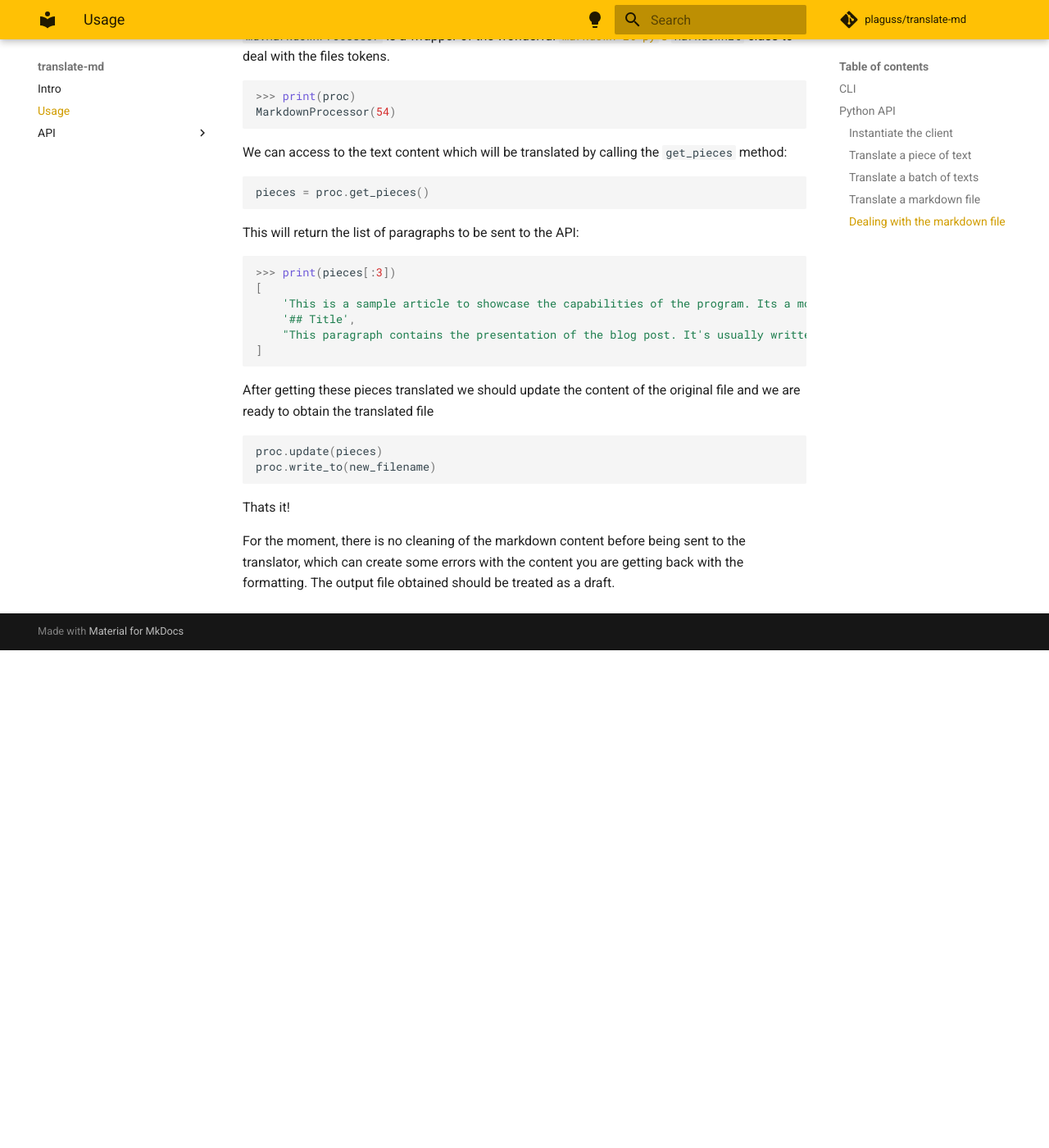
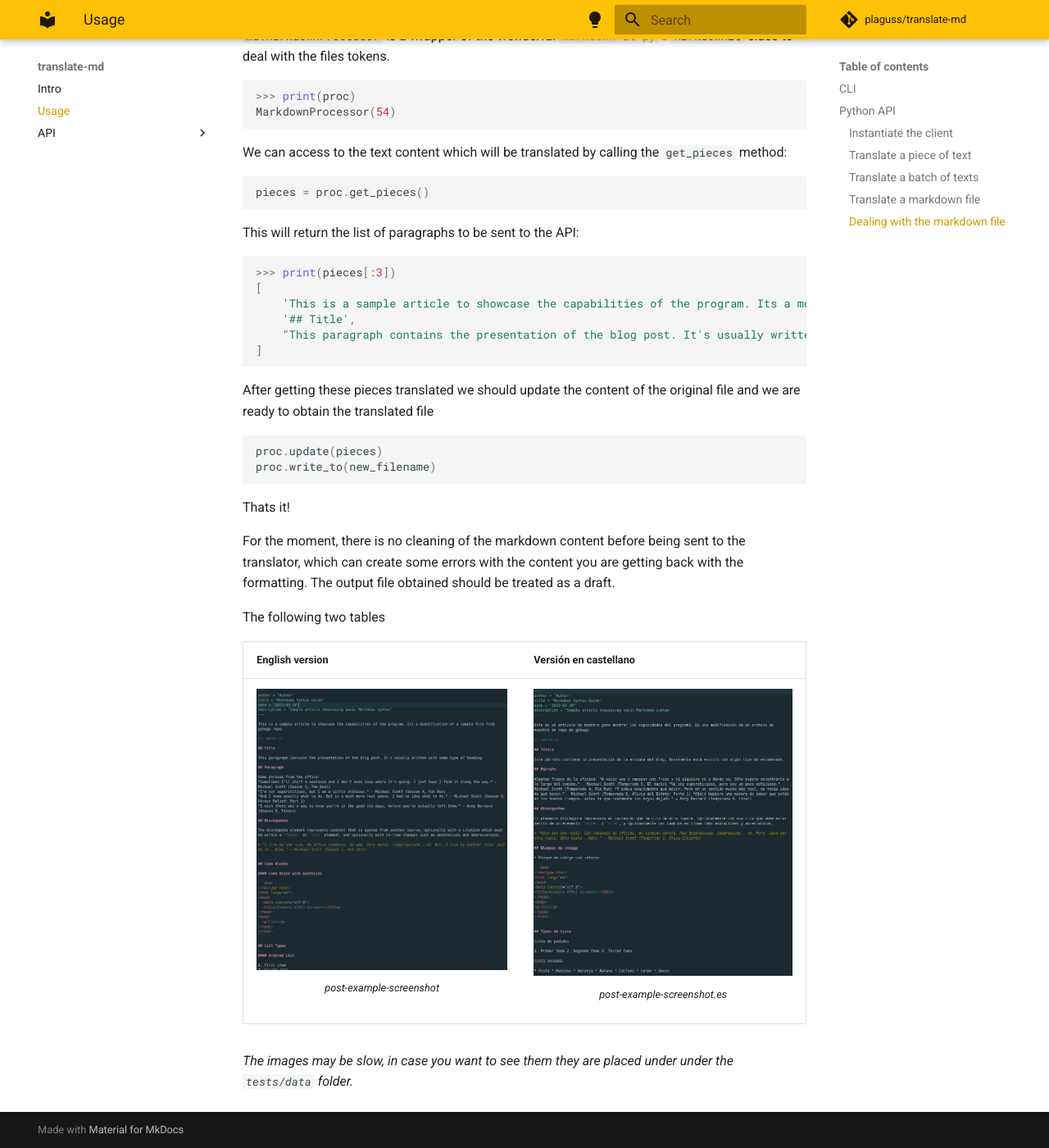
Before and after one commit to plaguss/translate-md, an MkDocs documentation site: the page built from docs/usage.md, in a window 1280 px wide and 1400 px high, scrolled down 2157 px. Shown: the whole window at 82% size. Built offline with MkDocs 1.6.1 and Material for MkDocs 9.7.7, drawn with Linux system fonts in a browser that asks for light colours; comment, search, counter and statistics services are not loaded; before the commit the page ends 2950 px from its top, so only the background shows below that.

Commit message:
chore: comment draft content

```diff
--- a/docs/usage.md
+++ b/docs/usage.md
@@ -132,3 +132,41 @@ proc.write_to(new_filename)
 Thats it!
 
 For the moment, there is no cleaning of the markdown content before being sent to the translator, which can create some errors with the content you are getting back with the formatting. The output file obtained should be treated as a draft.
+
+The following two tables
+
+<table>
+  <tr>
+    <th>English version</th>
+    <th>Versión en castellano</th>
+  </tr>
+    <td>
+         <figure>
+            <img src="../assets/post-example-screenshot.png" alt="post-example-screenshot" style="width:100%">
+            <figcaption>post-example-screenshot</figcaption>
+        </figure>
+    </td>
+    <td>
+         <figure>
+            <img src="../assets/post-example-screenshot.es.png" alt="post-example-screenshot.es" style="width:100%">
+            <figcaption>post-example-screenshot.es</figcaption>
+        </figure>
+    </td>
+</table>
+
+*The images may be slow, in case you want to see them they are placed under under the `tests/data` folder.*
+
+<!--
+Prefer the table with the content side by side
+
+![post-example-screenshot](./assets/post-example-screenshot.png)
+
+and the corresponding output:
+
+![post-example-screenshot.es](./assets/post-example-screenshot.es.png) -->
+
+
+
+<!-- EXPLICAR QUE SE VE
+
+Some errors happen  -->
--- a/mkdocs.yml
+++ b/mkdocs.yml
@@ -1,6 +1,7 @@
 site_name: translate-md
 site_description: Python client to translate markdown files from english to spanish.
 site_url: https://plaguss.github.io/translate-md
+use_directory_urls: true
 
 theme:
   name: "material"
```
